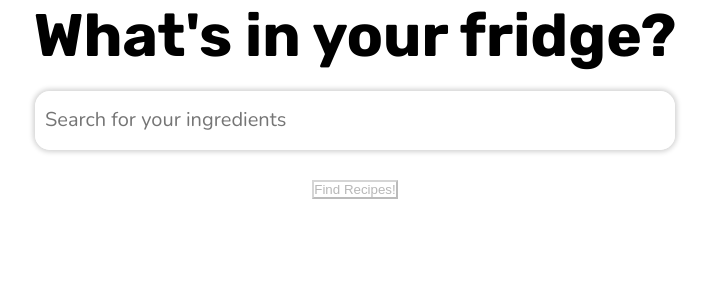
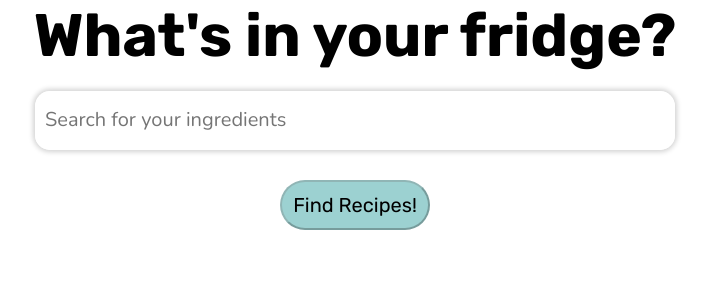
Before and after one commit to alexalfadel/recipeSearch, a React (Create React App) app: page / in a window 1280 px wide. Shown: the top 300 px of the page, without its empty margins (285-994 px from the left). Built offline with nearby package versions, Linux system fonts and the light colour scheme.

Commit message:
find recipes button styled

```diff
--- a/src/components/SearchPage/index.js
+++ b/src/components/SearchPage/index.js
@@ -122,6 +122,7 @@ function SearchPage() {
             {selectedIngredients.length > 0 && <div id='selected-ingredients-box'>{selectedIngredientsElements}</div>}
             <div>
               <button
+                id={`find-recipes-button-${selectedIngredients.length ? 'undisabled' : 'disabled'}`}
                 disabled={selectedIngredients.length ? false : true}
                 onClick={(e) => findRecipes(e)}
               >
--- a/src/components/SearchPage/searchPage.css
+++ b/src/components/SearchPage/searchPage.css
@@ -129,3 +129,18 @@
     cursor: pointer;
     background-color: #9cd1d1
 }
+
+#find-recipes-button-undisabled, #find-recipes-button-disabled {
+    width: 150px;
+    height: 50px;
+    border-radius: 25px;
+    background-color: #9cd1d1;
+    color: black;
+    font-family: 'Rubik', sans-serif;
+    font-size: 20px;
+}
+
+#find-recipes-button-undisabled:hover {
+    cursor: pointer;
+    box-shadow: 0 0 5px 2px lightgrey;
+}
```
